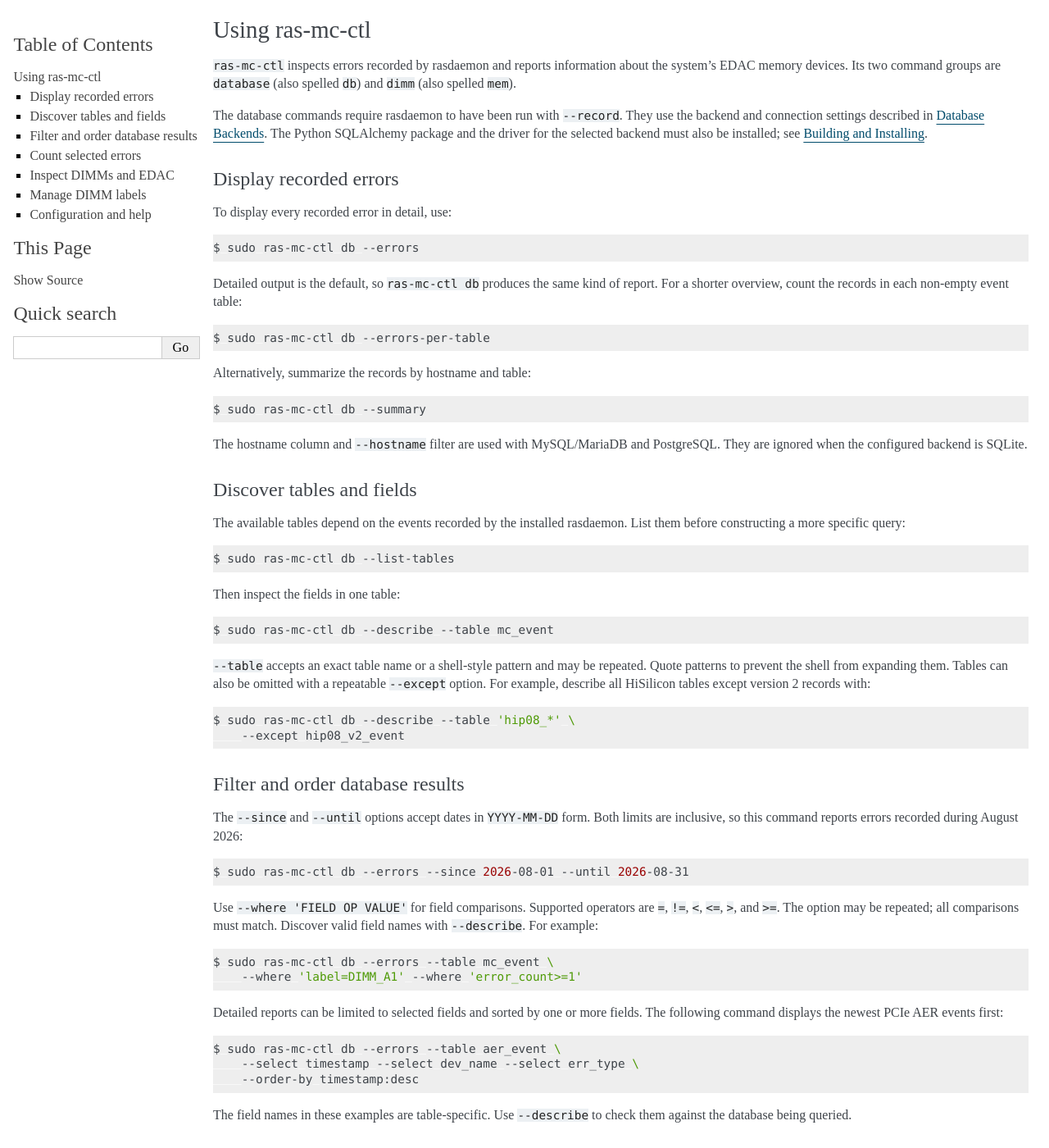
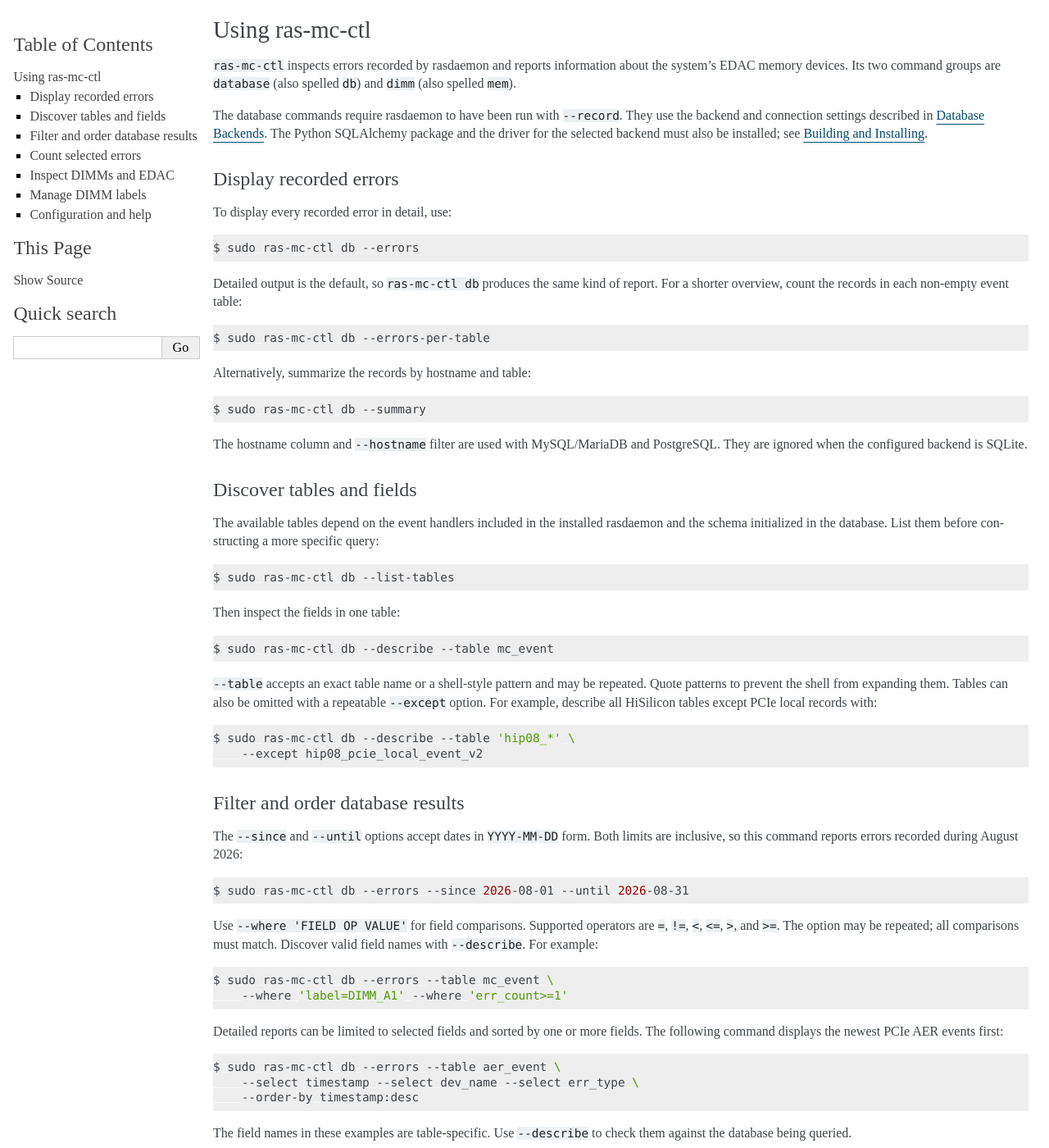
Before and after one commit to mchehab/rasdaemon, a Sphinx documentation site: the page built from docs/ras-mc-ctl.rst, in a window 1280 px wide and 1400 px high. Shown: the whole window at 82% size. Built offline with Sphinx 7.4.7, drawn with Linux system fonts in a browser that asks for light colours.

Commit message:
docs/ras-mc-ctl: fix some issues
After some review, a couple of things there are outdated.

Signed-off-by: Mauro Carvalho Chehab <mchehab+huawei@kernel.org>

```diff
--- a/docs/ras-mc-ctl.rst
+++ b/docs/ras-mc-ctl.rst
@@ -35,8 +35,9 @@ PostgreSQL. They are ignored when the configured backend is SQLite.
 Discover tables and fields
 --------------------------
 
-The available tables depend on the events recorded by the installed
-rasdaemon. List them before constructing a more specific query::
+The available tables depend on the event handlers included in the installed
+rasdaemon and the schema initialized in the database. List them before
+constructing a more specific query::
 
    $ sudo ras-mc-ctl db --list-tables
 
@@ -47,10 +48,10 @@ Then inspect the fields in one table::
 ``--table`` accepts an exact table name or a shell-style pattern and may be
 repeated. Quote patterns to prevent the shell from expanding them. Tables can
 also be omitted with a repeatable ``--except`` option. For example, describe
-all HiSilicon tables except version 2 records with::
+all HiSilicon tables except PCIe local records with::
 
    $ sudo ras-mc-ctl db --describe --table 'hip08_*' \
-       --except hip08_v2_event
+       --except hip08_pcie_local_event_v2
 
 Filter and order database results
 ---------------------------------
@@ -67,7 +68,7 @@ repeated; all comparisons must match. Discover valid field names with
 ``--describe``. For example::
 
    $ sudo ras-mc-ctl db --errors --table mc_event \
-       --where 'label=DIMM_A1' --where 'error_count>=1'
+       --where 'label=DIMM_A1' --where 'err_count>=1'
 
 Detailed reports can be limited to selected fields and sorted by one or more
 fields. The following command displays the newest PCIe AER events first::
```
